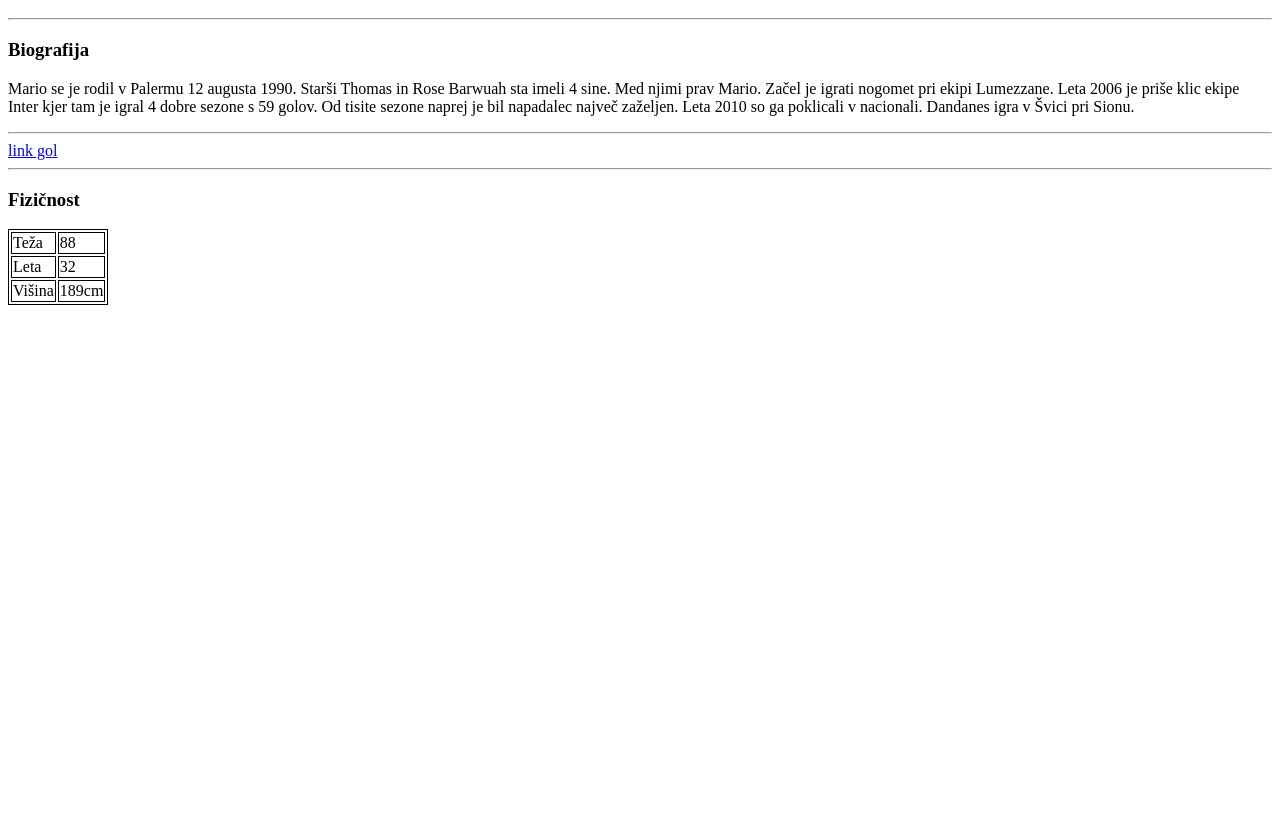
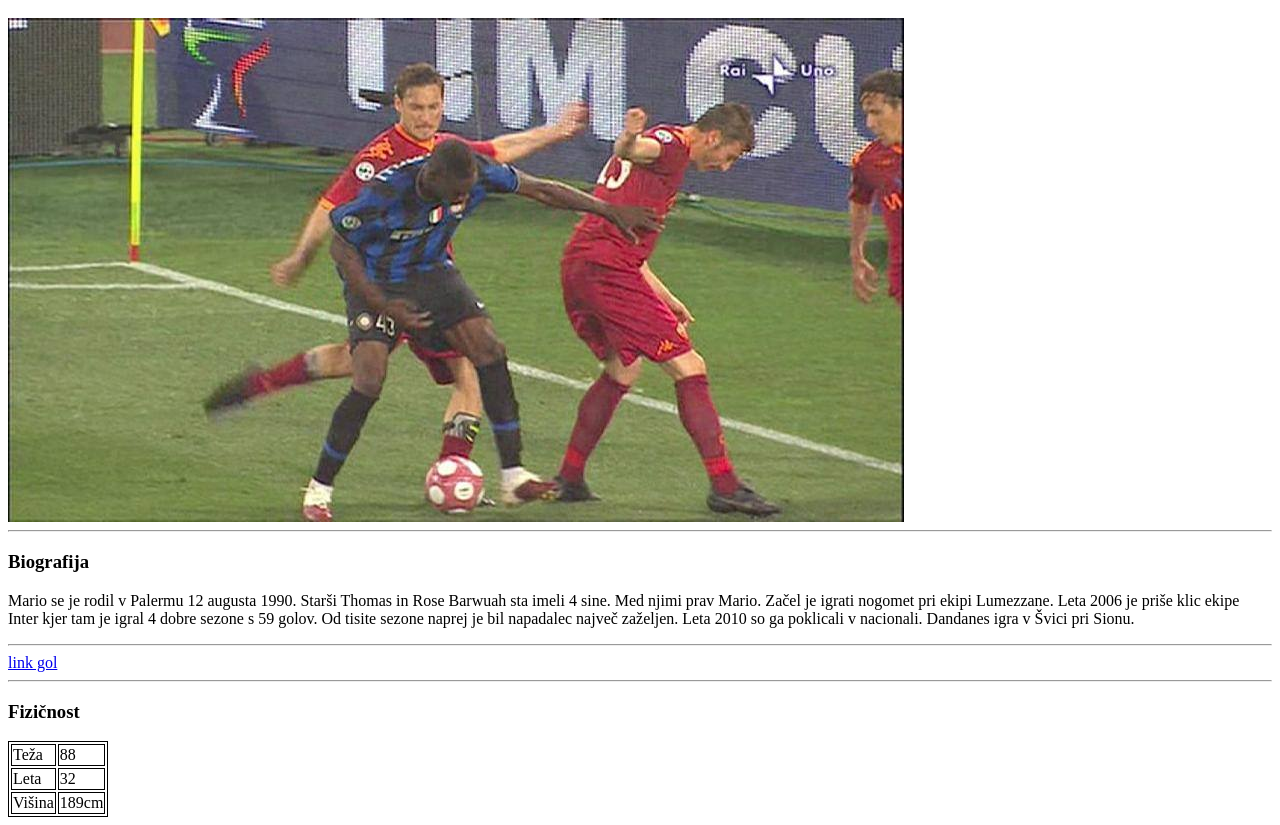
Before and after one commit to procioneselvatico/Seminarska, a plain HTML site: page index.html in a window 1280 px wide. Shown: the part 48-873 px from the top of the page. Before the commit the page ends 800 px from the top, so only its background shows below. Drawn offline with Linux system fonts and the light colour scheme.

Commit message:
Update index.html

```diff
--- a/index.html
+++ b/index.html
@@ -11,7 +11,7 @@ table, td {
 <body>
 
 <h1 style=" text-align center" >MARIO BALOTELLI</h1>
-
+<img src="0ee5b75bd467dd9ab35fa6f5292690cc_169_xl.jpg">
 <hr>
 <h3>Biografija</h3>
 <p> Mario se je rodil v Palermu 12 augusta 1990. Starši Thomas in Rose Barwuah sta imeli 4 sine. Med njimi prav Mario. Začel je igrati nogomet pri ekipi Lumezzane. Leta 2006 je priše klic ekipe Inter kjer tam je igral 4 dobre sezone s 59 golov. Od tisite sezone naprej je bil napadalec največ zaželjen. Leta 2010 so ga poklicali v nacionali. Dandanes igra v Švici pri Sionu. </p>
```
